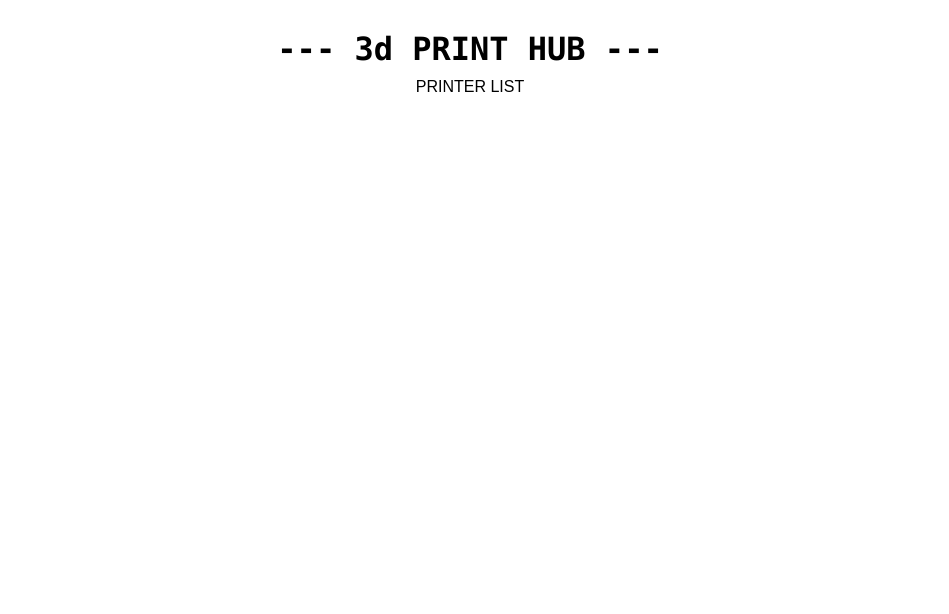
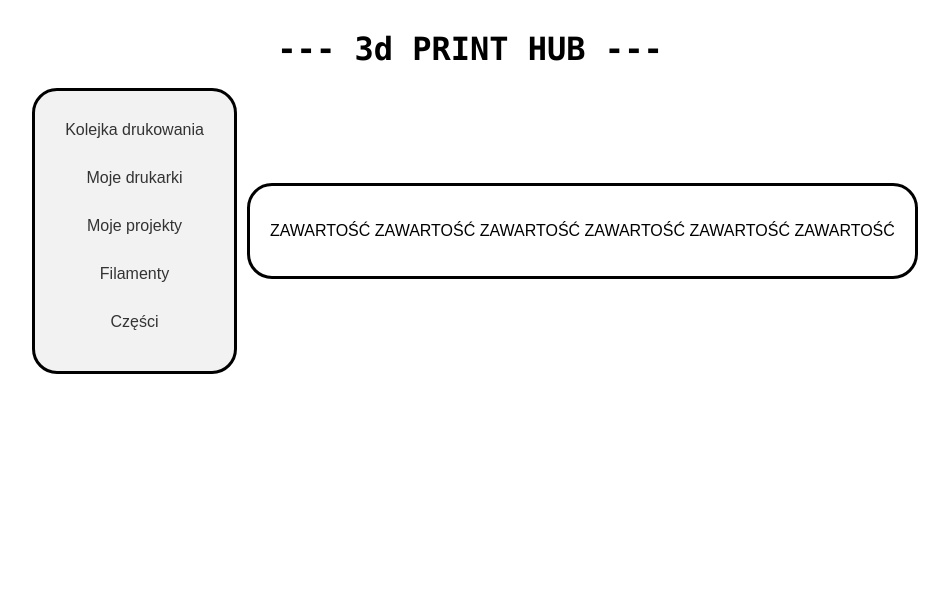
Before and after one commit to kamil0l/Print_Hub_v2a, a Django app: page /printer/ in a window 1280 px wide; the page is wider, and only the part inside the window is pictured. Shown: the part 48-662 px from the top of that part, without its empty margins (170-1119 px from the left). Run offline with Django 4.2, Linux system fonts and the light colour scheme.

Commit message:
add link to printer list, and modify views

```diff
--- a/Hub/static/css/styles.css
+++ b/Hub/static/css/styles.css
@@ -148,3 +148,43 @@ body {
     text-align: center;
     font-weight: bold;
 }
+
+.left-container,
+.right-container {
+    border: 3px solid black;
+    border-radius: 25px;
+    padding: 20px;
+
+
+}
+
+.left-container {
+    background-color: #f2f2f2;
+    border: 3px solid black;
+    border-radius: 25px;
+    padding: 20px;
+    box-sizing: border-box;
+    margin: 10px;
+    width: auto; /* Dopasowanie szerokości do zawartości */
+    flex-shrink: 0; /* Zapobiega zmniejszaniu kontenera przy małej zawartości */
+}
+
+
+.right-container {
+    background-color: #fff;
+}
+
+.menu-link {
+    display: block;
+    padding: 10px;
+    margin-bottom: 10px;
+    border-radius: 10px;
+    background-color: #f2f2f2;
+    color: #333;
+    text-align: center;
+    text-decoration: none;
+}
+
+.menu-link:hover {
+    background-color: #ddd;
+}
--- a/Hub/views.py
+++ b/Hub/views.py
@@ -1,5 +1,6 @@
 from django.shortcuts import render
 from django.views import View
+from django.urls import reverse
 
 # Create your views here.
 class IndexView(View):
--- a/Print_Hub/urls.py
+++ b/Print_Hub/urls.py
@@ -15,7 +15,7 @@ Including another URLconf
     2. Add a URL to urlpatterns:  path('blog/', include('blog.urls'))
 """
 from django.contrib import admin
-from django.urls import path
+from django.urls import path, reverse
 from Hub import views
 
 
--- a/templates/base.html
+++ b/templates/base.html
@@ -43,7 +43,8 @@
                     wydruków w jednym miejscu. To wszechstronne narzędzie, które ułatwia
                     pracę z technologią druku 3D i dostarcza niezbędne funkcje do efektywnego
                     wykorzystania tej fascynującej technologii.</p>
-                <a href="#" class="learn-more-link">Dowiedz się więcej</a>
+                <a href="{% url 'printer_list' %}" class="learn-more-link">Dowiedz się więcej</a>
+
             </div>
         </div>
     </div>
--- a/templates/printer_list.html
+++ b/templates/printer_list.html
@@ -27,18 +27,24 @@
     </div>
 
     <div class="center-container">
-        PRINTER LIST
+        <div class="left-container">
+            <a href="" class="menu-link">Kolejka drukowania</a>
+            <a href="" class="menu-link">Moje drukarki</a>
+            <a href="" class="menu-link">Moje projekty</a>
+            <a href="" class="menu-link">Filamenty</a>
+            <a href="" class="menu-link">Części</a>
+        </div>
 
+        <div class="right-container">
+            <p>ZAWARTOŚĆ  ZAWARTOŚĆ  ZAWARTOŚĆ  ZAWARTOŚĆ  ZAWARTOŚĆ  ZAWARTOŚĆ  </p>
+        </div>
     </div>
+
     <div class="bottom-bar">
         --- 3d PRINT HUB ---
-        <p>
-
-        </p>
+        <p></p>
     </div>
 </div>
 
-
-
 </body>
 </html>
```
